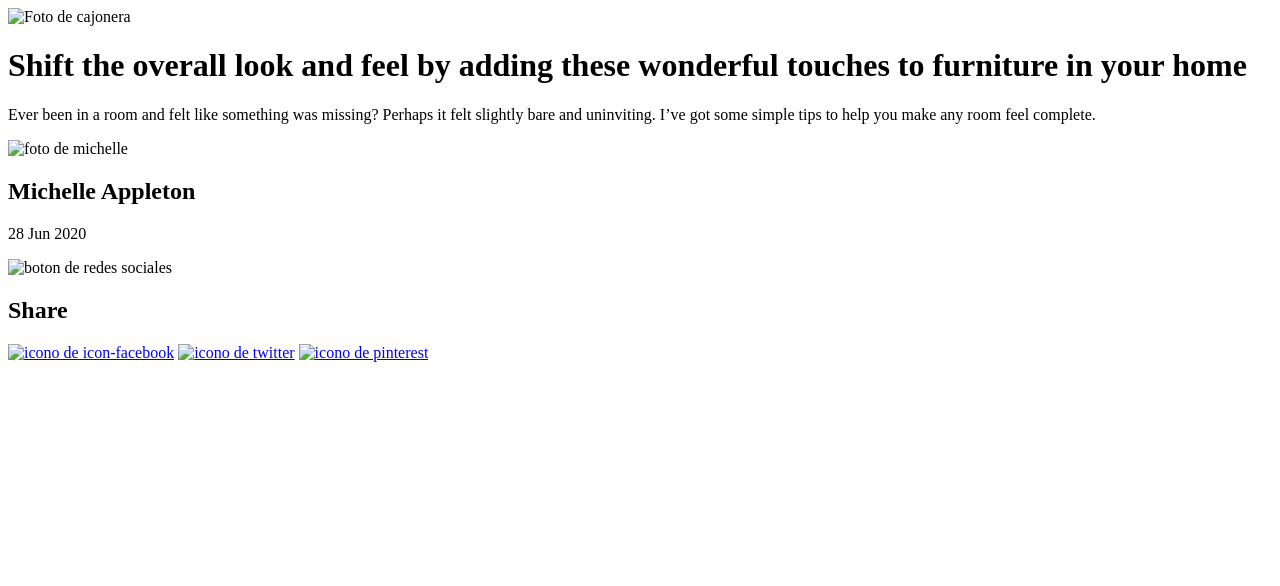
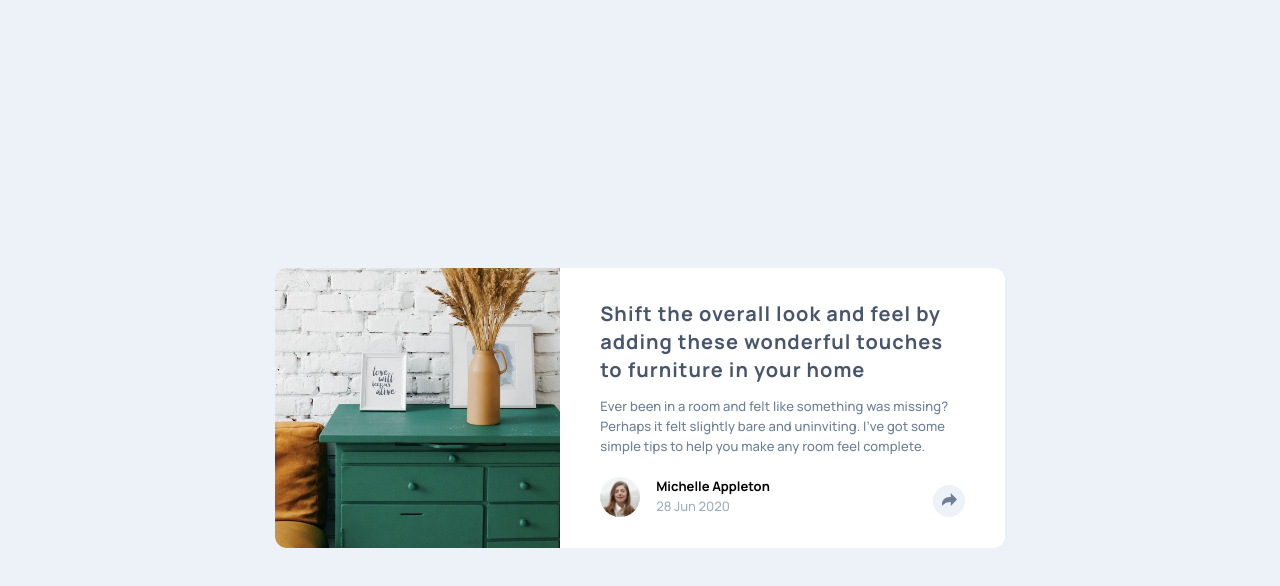
Before and after one commit to Ariel2911/Newbie07_article-preview-component, a plain HTML site: page index.html in a window 1280 px wide. Drawn offline with Linux system fonts and the light colour scheme; the site is published under a folder, as on GitHub Pages, so addresses that start at the root find nothing.

Commit message:
Corrige errores en la ruta de los enlaces

```diff
--- a/index.html
+++ b/index.html
@@ -1,20 +1,20 @@
 <!DOCTYPE html>
-<html lang="en">
+<html lang="es">
 <head>
     <meta charset="UTF-8">
     <meta http-equiv="X-UA-Compatible" content="IE=edge">
     <meta name="viewport" content="width=device-width, initial-scale=1.0">
-    <link rel="shortcut icon" href="/assets/images/favicon-32x32.png" type="image/x-icon">
+    <link rel="shortcut icon" href="./assets/images/favicon-32x32.png" type="image/x-icon">
     <link rel="preconnect" href="https://fonts.gstatic.com">
     <link href="https://fonts.googleapis.com/css2?family=Manrope:wght@500;700&display=swap" rel="stylesheet">
-    <link rel="stylesheet" href="/css/style-mobile.css">
-    <link rel="stylesheet" href="/css/style-desktop.css" media="screen and (min-width: 1024px)">
+    <link rel="stylesheet" href="./css/style-mobile.css">
+    <link rel="stylesheet" href="./css/style-desktop.css" media="screen and (min-width: 1024px)">
     <title>Article preview component</title>
 </head>
 <body>
     <div class="card">
         <header class="header">
-            <img src="/assets/images/drawers.jpg" alt="Foto de cajonera" class="header__img">
+            <img src="./assets/images/drawers.jpg" alt="Foto de cajonera" class="header__img">
         </header>
         <div class="container">
 
@@ -24,21 +24,21 @@
             </main>
             <footer id="footer" class="footer">
                 <section class="footer__info">
-                    <img class="footer__avatar" src="/assets/images/avatar-michelle.jpg" alt="foto de michelle">
+                    <img class="footer__avatar" src="./assets/images/avatar-michelle.jpg" alt="foto de michelle">
                     <div >
                         <h2 class="footer__name">Michelle Appleton</h2>
                         <p class="footer__date">28 Jun 2020</p>
                     </div>
                     <div class="footer__buttom-container footer__buttom ">
-                        <img class="footer__buttom" src="/assets/icons/icon-share.svg" alt="boton de redes sociales">
+                        <img class="footer__buttom" src="./assets/icons/icon-share.svg" alt="boton de redes sociales">
                     </div>
                 </section>
                 <section class="share">
                     <h2 class="share__title">Share</h2>
                     <div class="footer__container-data">
-                        <a class="share__social-media" href="#"><img src="/assets/icons/icon-facebook.svg" alt="icono de icon-facebook"></a>
-                        <a class="share__social-media" href="#"><img src="/assets/icons/icon-twitter.svg" alt="icono de twitter"></a>
-                        <a class="share__social-media" href="#"><img src="/assets/icons/icon-pinterest.svg" alt="icono de pinterest"></a>
+                        <a class="share__social-media" href="#"><img src="./assets/icons/icon-facebook.svg" alt="icono de icon-facebook"></a>
+                        <a class="share__social-media" href="#"><img src="./assets/icons/icon-twitter.svg" alt="icono de twitter"></a>
+                        <a class="share__social-media" href="#"><img src="./assets/icons/icon-pinterest.svg" alt="icono de pinterest"></a>
                     </div>
                 </section>
             </footer>
```
